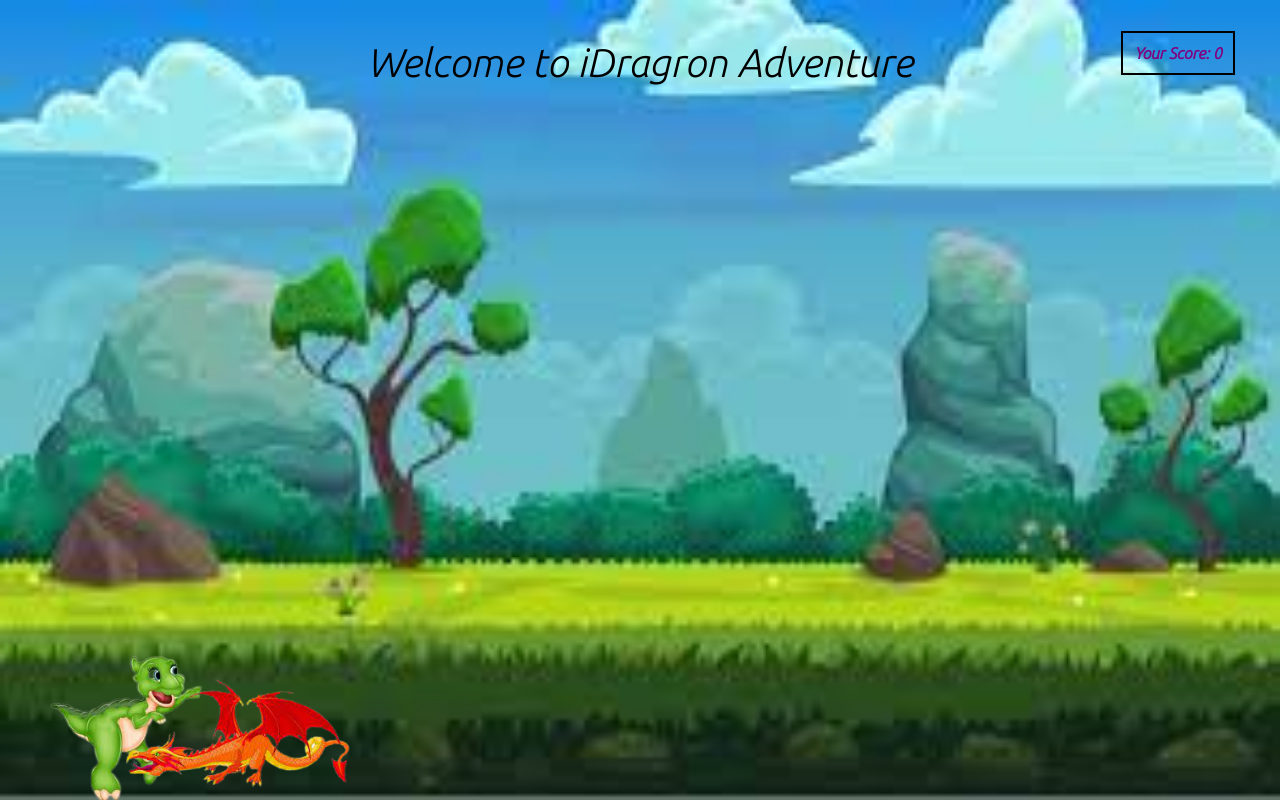
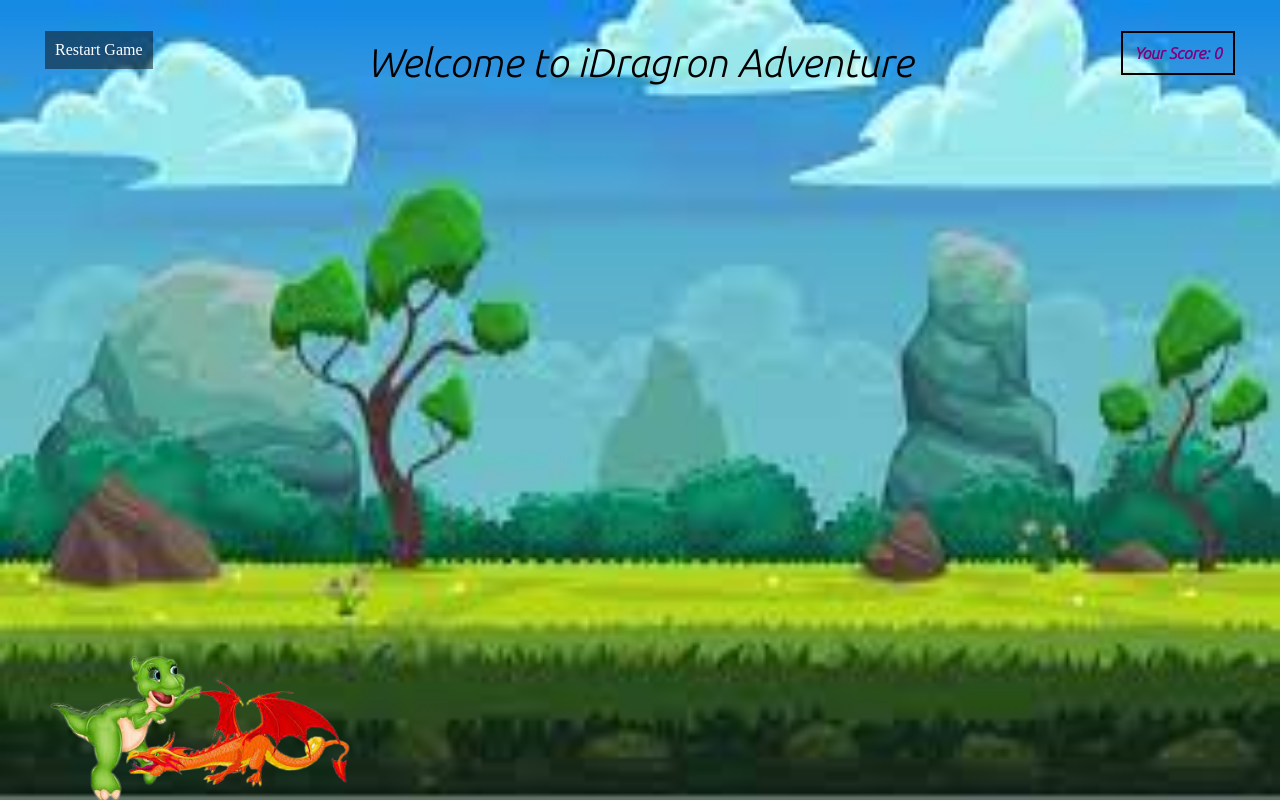
Before and after one commit to yash558/myactiongam.github.io, a plain HTML site: page index.html in a window 1280 px wide. Drawn offline with Linux system fonts and the light colour scheme.

Commit message:
Add restart button

```diff
--- a/index.html
+++ b/index.html
@@ -14,6 +14,7 @@
    <div class="gameover">Welcome to iDragron Adventure</div>
    <div class="dino"></div>
    <div id="scoreCont">Your Score: 0</div>
+   <div id="restartButton" onclick="restartGame()">Restart Game</div>
    <div class="obstacle obstacleAni"></div>
    </div>
 </body>
--- a/script.js
+++ b/script.js
@@ -70,3 +70,19 @@ function updateScore(score){
     scoreCont.innerHTML= "Your Score:" + score
 
 }
+
+function restartGame(){
+    score = 0
+    cross = true
+
+    obstacle = document.querySelector('.obstacle');
+    obstacle.classList.add('obstacleAni')
+    obstacle.style.left = "70vw"
+    obstacle.style.bottom = "0px"
+
+    dino = document.querySelector('.dino');
+    dino.style.left = "10px"
+    dino.style.bottom = "0px"
+
+
+}
--- a/style.css
+++ b/style.css
@@ -74,6 +74,15 @@ animation: obstacleAni 6s linear infinite;
     font-style: oblique;
 }
 
+#restartButton{
+    position: absolute;
+    left: 45px;
+    top: 31px;
+    background-color: rgba(12,12,12, 0.5);
+    padding: 10px;
+    color: white;
+}
+
 @keyframes obstacleAni{
  0%{
         left: 100vw;
```
